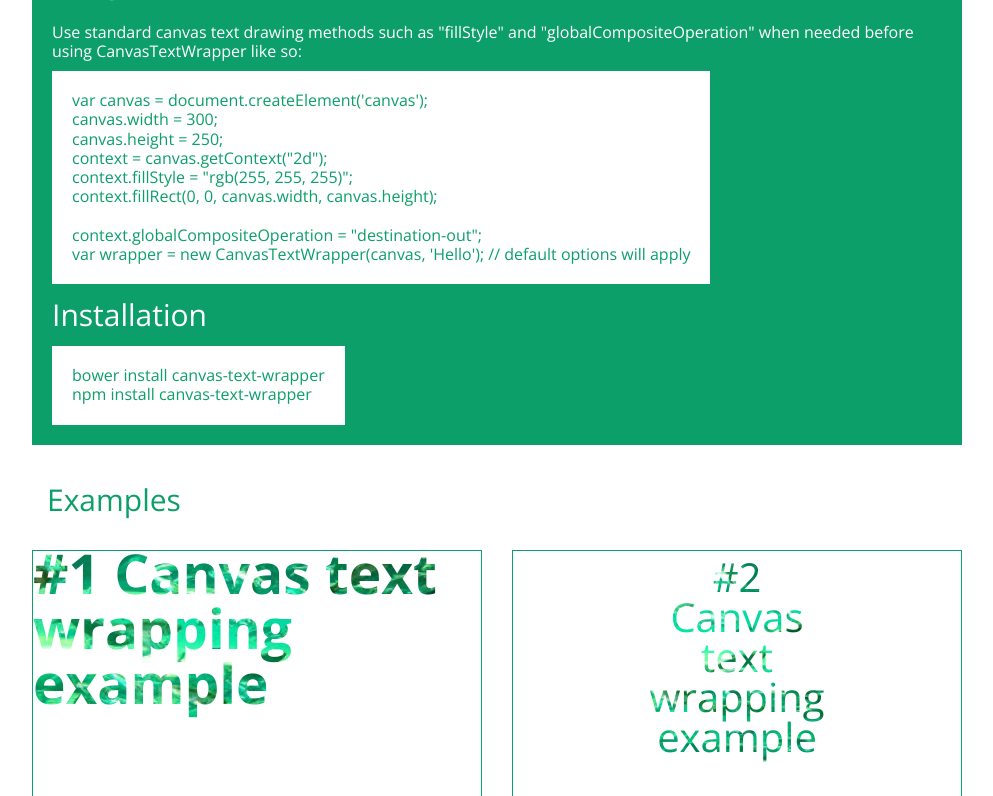
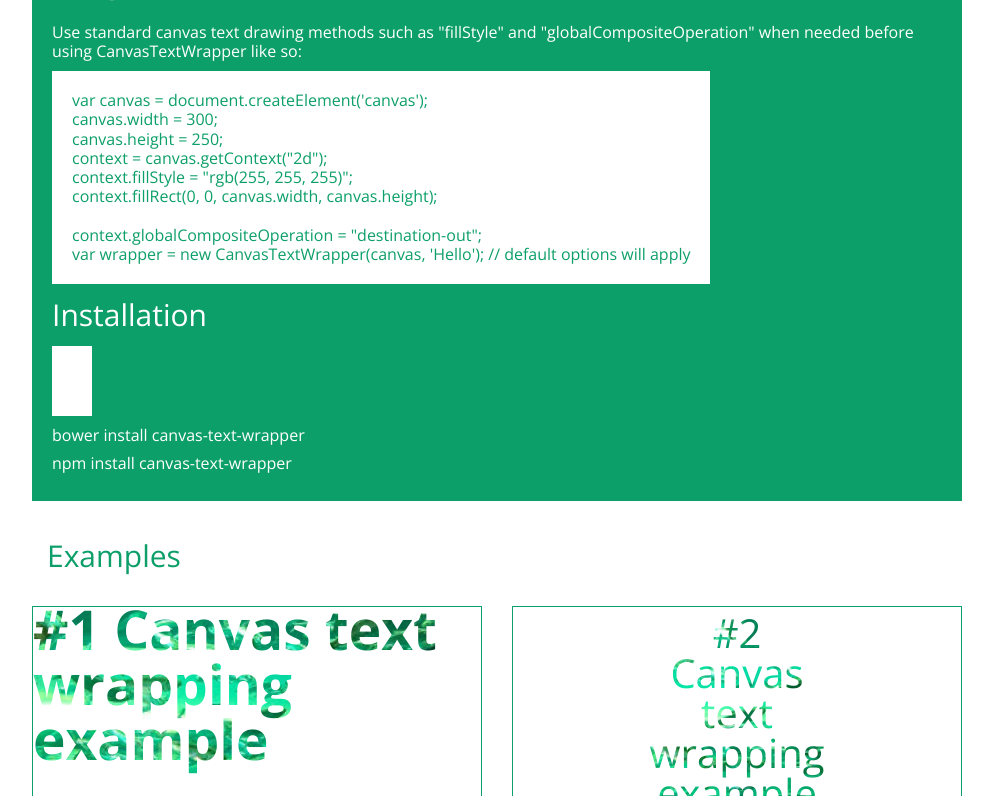
Before and after one commit to namniak/canvas-text-wrapper, a plain HTML site: page index.html in a window 1280 px wide. Shown: the part 1166-1962 px from the top of the page, without its empty margins (143-1136 px from the left). Drawn offline with nearby package versions, Linux system fonts and the light colour scheme.

Commit message:
Update index.html

```diff
--- a/index.html
+++ b/index.html
@@ -118,8 +118,8 @@
 
     <h2>Installation</h2><br/>
         <p class="white-block">
-        bower install canvas-text-wrapper<br/>
-        npm install canvas-text-wrapper
+        <p>bower install canvas-text-wrapper</p>
+        <p></p>npm install canvas-text-wrapper</p>
     </p>
 </article>
 <section>
```
